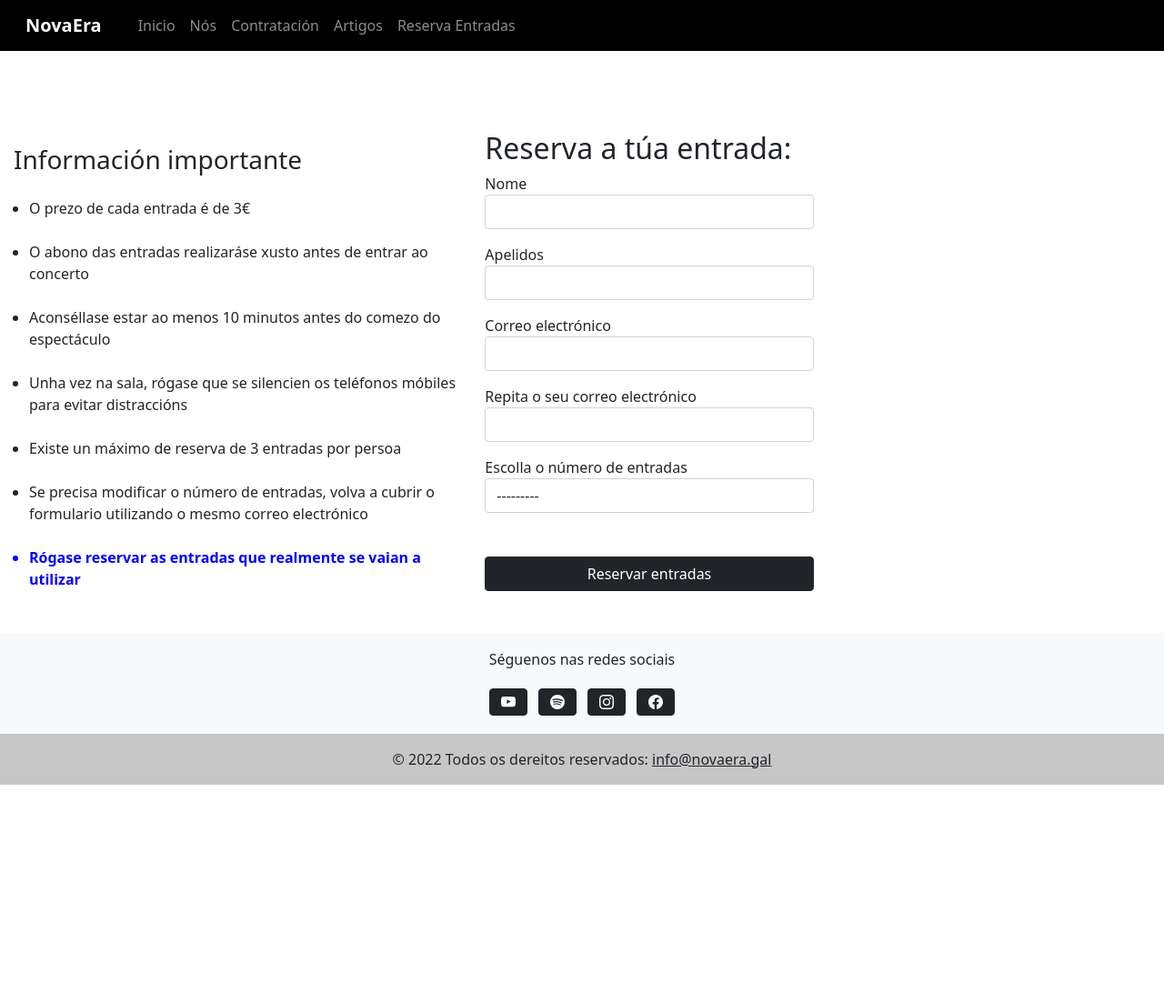
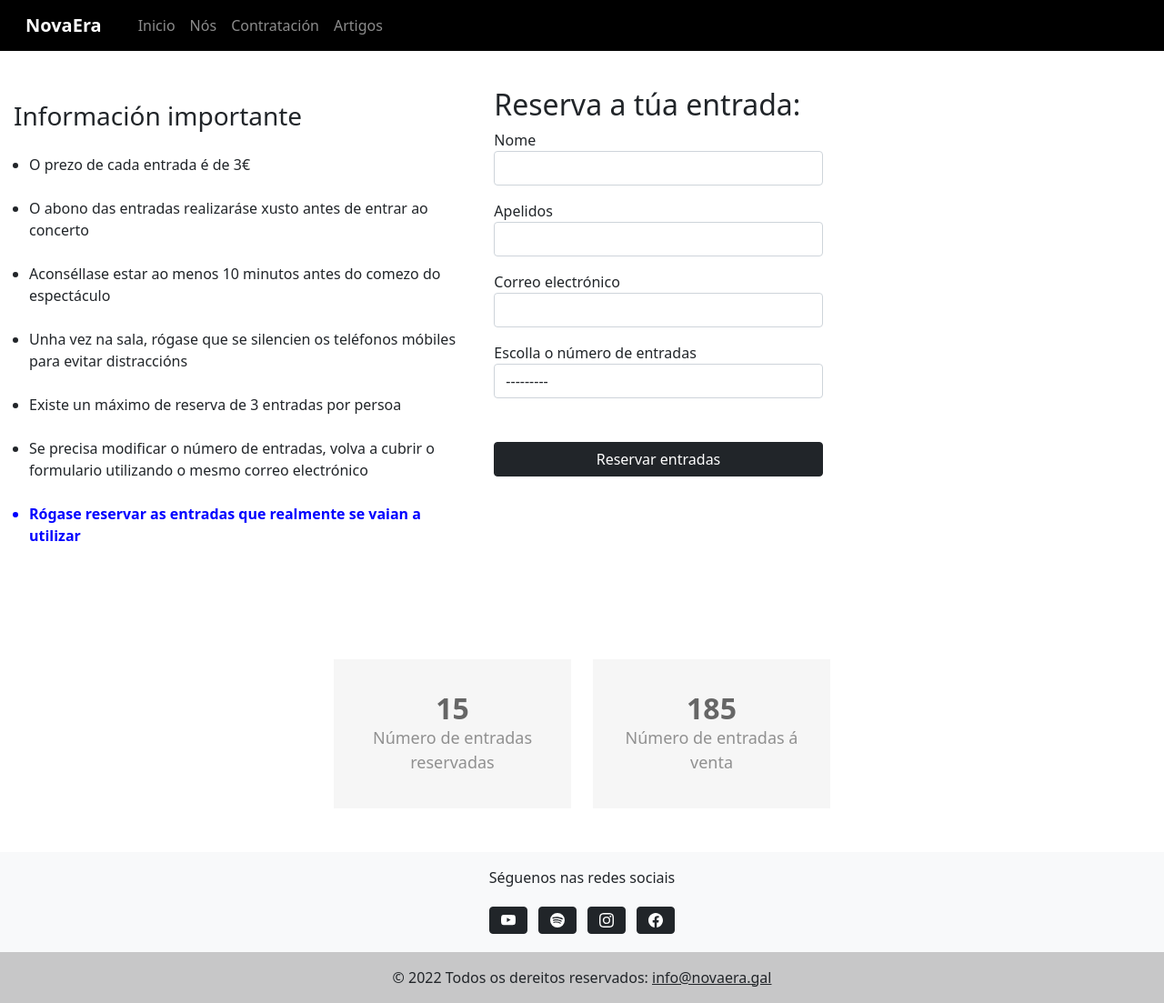
Before and after one commit to paquinho89/NovaEra, a Django app: page /entradas/ in a window 1280 px wide. Shown: the whole page at 91% size. Before the commit the page ends 863 px from the top, so only its background shows below. Run offline with Django 3.2, Linux system fonts and the light colour scheme; data comes from the database, SQL or seed files in the repository; both versions use the stored data as it was before the commit; some libraries are stand-ins or nearby versions.

Commit message:
last_commit

```diff
--- a/NovaEra/templates/base/nav_bar.html
+++ b/NovaEra/templates/base/nav_bar.html
@@ -35,9 +35,10 @@
             <li class="nav-item">
               <a class="nav-link" href="{% url 'artigos' %}">Artigos</a>
             </li>
-            <li class="nav-item">
+            <!--PARA DESACTIVAR A TAB DE RESERVA DE ENTRADAS, DESCOMENTA ESTE CÓDIGO-->
+            <!--<li class="nav-item">
               <a class="nav-link" href="{% url 'reserva_entradas' %}">Reserva Entradas</a>
-            </li>
+            </li>-->
           </ul>
 
           <!-- Icons
--- a/entradas/forms.py
+++ b/entradas/forms.py
@@ -6,13 +6,12 @@ from entradas.models import entradas_modelo
 class entradas_reserva_form(forms.ModelForm):
     class Meta:
         model=entradas_modelo
-        fields = ['nome', 'apelidos', 'correo_electrónico_entradas', 'correo_electrónico_entradas_repetido', 'numero_entradas']
+        fields = ['nome', 'apelidos', 'correo_electrónico_entradas', 'numero_entradas']
 #Esto dos widgets é para meter o formato de bootstrap no form. {{ form }} que está en artigos_content.html.
 #O attrs é CSS style
         widgets = {
             'nome': forms.TextInput (attrs = {'class': 'form-control'}),
             'apelidos': forms.TextInput (attrs = {'class': 'form-control'}),
             'correo_electrónico_entradas': forms.TextInput (attrs = {'class': 'form-control'}),
-            'correo_electrónico_entradas_repetido': forms.TextInput (attrs = {'class': 'form-control'}),
             'numero_entradas': forms.Select (attrs = {'class': 'form-control'})
         }
--- a/entradas/models.py
+++ b/entradas/models.py
@@ -2,15 +2,10 @@ from logging.config import IDENTIFIER
 from django.db import models
 from datetime import datetime
 from django.core.exceptions import ValidationError
+from django.forms import ModelForm, CharField, TextInput
 
 # Create your models here.
-numero_entradas = (
-    ('0','0'),
-    ('1','1'),
-    ('2', '2'),
-    ('3', '3')
-)
-
+entradas_choices = [(i,i) for i in range(1,4)]
 
 # Create your models here.
 class entradas_modelo(models.Model):
@@ -20,6 +15,5 @@ class entradas_modelo(models.Model):
     #O unique do correo electrónico é para que unha mesma persona non poda facer 2 reservas, e se a intenta facer sale o erro que se describe a continuación.
     #correo_electrónico_entradas = models.EmailField(primary_key=True, blank=False, max_length=255, error_messages={'unique':"Este correo xa se usuo para facer a reserva"})
     correo_electrónico_entradas = models.EmailField(max_length=255)
-    correo_electrónico_entradas_repetido = models.EmailField(blank=False, max_length=255, default="correo_repetido")
-    numero_entradas = models.CharField(max_length=11, choices=numero_entradas)
+    numero_entradas = models.IntegerField(blank=False, null=False, choices=entradas_choices)
     data_rexistro = models.DateTimeField (default=datetime.now, blank=True)
--- a/entradas/templates/entradas.html
+++ b/entradas/templates/entradas.html
@@ -16,6 +16,49 @@
     position: sticky;
     top: 0
   }
+  /*Este CSS é para o contador do número de entradas que hai e para as que xa foron reservadas*/
+  .container{
+    margin-top:100px;
+}
+
+.counter-box {
+	display: block;
+	background: #f6f6f6;
+	padding: 40px 20px 37px;
+	text-align: center
+}
+
+.counter-box p {
+	margin: 5px 0 0;
+	padding: 0;
+	color: #909090;
+	font-size: 18px;
+	font-weight: 500
+}
+
+.counter-box i {
+	font-size: 60px;
+	margin: 0 0 15px;
+	color: #d2d2d2
+}
+
+.counter {
+	display: block;
+	font-size: 32px;
+	font-weight: 700;
+	color: #666;
+	line-height: 28px
+}
+
+.counter-box.colored {
+      background: #3acf87;
+}
+
+.counter-box.colored p,
+.counter-box.colored i,
+.counter-box.colored .counter {
+	color: #fff
+}
 </style>
 
 <section>
@@ -23,12 +66,10 @@
   <br>
   <br>
   <br>
-  <br>
-  <br>
   <form method="post" novalidate>
   {% csrf_token %}
-  <div class="row d-flex justify-content-center d-flex align-items-stretch col-md-12 mb-4">
-    <div class="col-5 col-lg-5">
+  <div class="row d-flex justify-content-center d-flex align-items-stretch col-12 mb-4">
+    <div class="col-lg-5 col-md-6">
       <h3 class="mb-4" style="margin: 15px">Información importante</h3>
       <ul>
         <li class="mb-4">O prezo de cada entrada é de 3€</li>
@@ -40,19 +81,41 @@
         <li class="mb-4" style="color:blue; font-weight: bold">Rógase reservar as entradas que realmente se vaian a utilizar</li>
       </ul>
     </div>
-      <div class="col-7 col-lg-7">
-              <h2>Reserva a túa entrada:</h2>
-              <div class="form-group col-md-6 mb-3"> <label class="form-control-label">Nome</label> {{ form_entradas_reserva.nome }} </div>
-              <div class="form-group col-md-6 mb-3"> <label class="form-control-label">Apelidos</label> {{ form_entradas_reserva.apelidos }} </div>
-              <div class="form-group col-md-6 mb-3"> <label class="form-control-label">Correo electrónico</label> {{ form_entradas_reserva.correo_electrónico_entradas }} </div>
-              <div class="form-group col-md-6 mb-3"> <label class="form-control-label">Repita o seu correo electrónico</label> {{ form_entradas_reserva.correo_electrónico_entradas_repetido }} </div>
-              <div class="dropdown col-md-6"><label class="form-control-label">Escolla o número de entradas</label>{{ form_entradas_reserva.numero_entradas }}</div>
-              <button type="submit" class="btn btn-dark col-md-6 mt-5"> Reservar entradas</button>
+      <div class="col-lg-7 col-md-6">
+              <h2 style="margin-left: 10px">Reserva a túa entrada:</h2>
+              <div class="form-group col-md-6 mb-3" style="margin-left: 10px"> <label class="form-control-label">Nome</label> {{ form_entradas_reserva.nome }} </div>
+              <div class="form-group col-md-6 mb-3" style="margin-left: 10px"> <label class="form-control-label">Apelidos</label> {{ form_entradas_reserva.apelidos }} </div>
+              <div class="form-group col-md-6 mb-3" style="margin-left: 10px"> <label class="form-control-label">Correo electrónico</label> {{ form_entradas_reserva.correo_electrónico_entradas }} </div>
+              <div class="dropdown col-md-6" style="margin-left: 10px"><label class="form-control-label">Escolla o número de entradas</label>{{ form_entradas_reserva.numero_entradas }}</div>
+              <button type="submit" class="btn btn-dark col-lg-6 col-md-6  mt-5" style="margin-left: 10px"> Reservar entradas</button>
       </div>
   </div>
   </form>
+</section>
 
-</section>
+<div class="container">
+
+  <div class="row">
+
+<div class="four col-md-3">
+
+</div>
+<div class="four col-md-3 mb-5">
+  <div class="counter-box">
+    <i class="fa fa-group"></i>
+    <span class="counter">{{entradas_reservadas_view}}</span>
+    <p>Número de entradas reservadas</p>
+  </div>
+</div>
+<div class="four col-md-3 mb-5">
+  <div class="counter-box">
+    <i class="fa  fa-shopping-cart"></i>
+    <span class="counter">{{entradas_disponhibles_view}}</span>
+    <p>Número de entradas á venta</p>
+  </div>
+</div>
+</div>
+</div>
 
 
 
--- a/entradas/views.py
+++ b/entradas/views.py
@@ -1,3 +1,4 @@
+from difflib import restore
 from django.shortcuts import render, redirect
 
 from entradas.forms import entradas_reserva_form
@@ -66,8 +67,30 @@ def entradas_view(request, *args, **kwargs):
 
       messages.error(request, entradas_reserva.errors)
 
+#A SEGUINTE SECCIÓN SERÁ PARA CONTABILIZAR AS ENTRADAS RESERVADAS E AS QUE FALTAN POR RESERVAR
+
+  #Definimos o número de entradas que están reservadas
+  entradas_reservadas = len(entradas_modelo.objects.values_list('numero_entradas'))
+  print (entradas_modelo.objects.values_list('numero_entradas') )
+
+  #Esto é para traer todos o número de entradas que están reservardas
+  numeroentradas_data = entradas_modelo.objects.values_list('numero_entradas')
+  lista_numeroentradas=[]
+  for entrada in numeroentradas_data:
+    #Como me trae os correos con paréntesis e comillas, pois o que fago e eliminalos cas regular expressions
+    result=re.search("[^(,']+", str(entrada))
+    numero_entrada = int(result.group(0))
+    lista_numeroentradas.append(numero_entrada)
+
+  #Definimos número de entradas reservadas
+  entradas_reservadas = sum(lista_numeroentradas)
+  # Definimos o número de entradas dispoñibles ######EIQUI É ONDE TES QUE MODIFICAR O NÚMERO DE ENTRADAS DISPOÑIBLES QUE HAI NO AUDITORIO ##########
+  entradas_disponhibles=200 - entradas_reservadas
+
   context = {
-        'form_entradas_reserva':entradas_reserva,
+    'form_entradas_reserva':entradas_reserva,
+    'entradas_reservadas_view': entradas_reservadas,
+    'entradas_disponhibles_view': entradas_disponhibles
   }
 
   return render (request, 'entradas.html', context)
```
Also changed, not shown: NovaEra/templates/home_page.html (+7 -10 lines), NovaEra/templates/informacion.html (+5 -5 lines), NovaEra/static/Fito_12.jpg (renamed from NovaEra/static/Fito_12_home_page.jpg), NovaEra/static/Fito_3.jpg (renamed from NovaEra/static/Fito_3_.jpg), NovaEra/static/Fito_5.jpg (renamed from NovaEra/static/Fito_5_.jpg), NovaEra/static/Fito_7_.jpg (deleted), NovaEra/static/Fito_8.jpg (renamed from NovaEra/static/Fito_8_.jpg), NovaEra/static/Fito_9.jpg (added), artigos/650/650.png (deleted), db.sqlite3, 6 other files.
